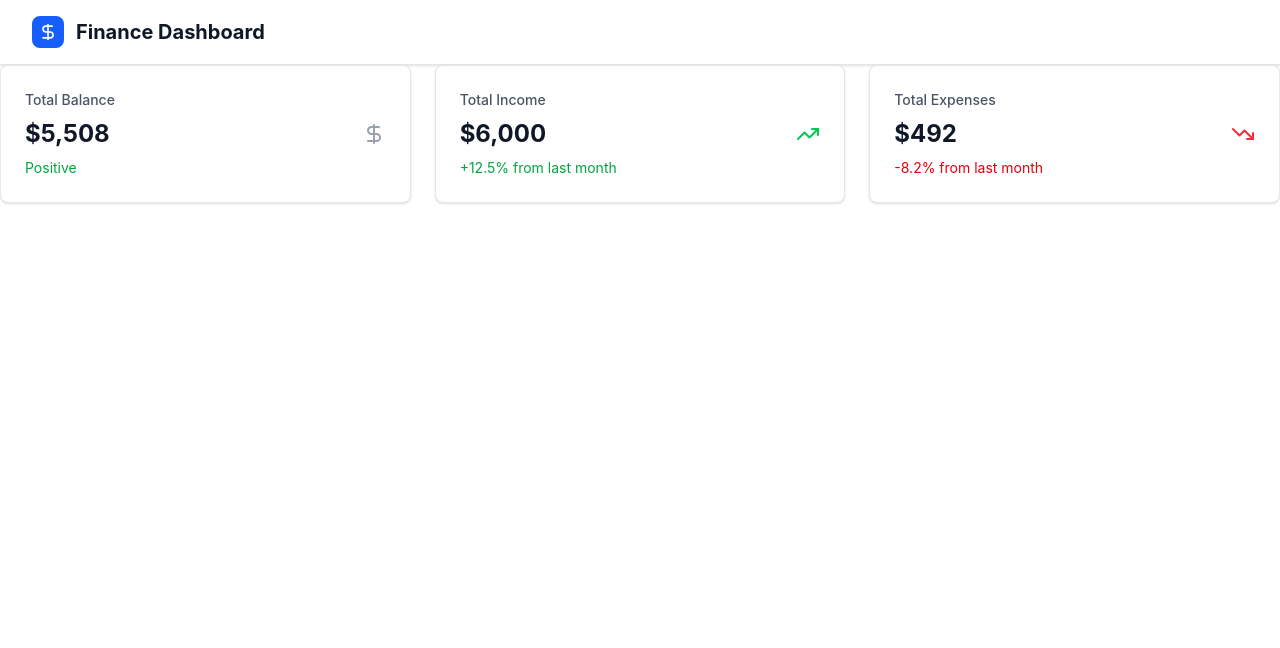
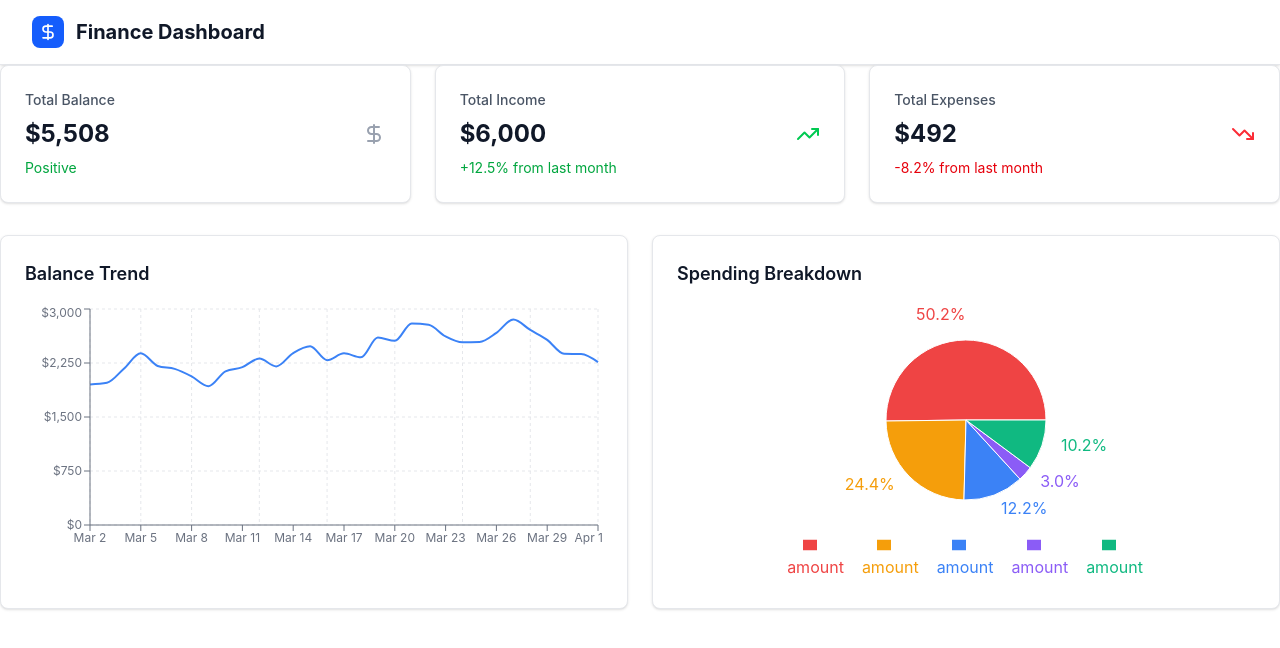
Before and after one commit to suvanshenoy/finance-dashboard-ui, a React (Vite) app: page / in a window 1280 px wide. Shown: the top 648 px of the page. Built offline with nearby package versions, Linux system fonts and the light colour scheme.

Commit message:
feat(sections): create a charts-section components to display charts feat(ui): create a balance-trend-chart and spending-chart using recharts library

```diff
--- /dev/null
+++ b/src/components/sections/charts-section.tsx
@@ -0,0 +1,10 @@
+import * as Ui from "../ui";
+
+export function ChartsSection() {
+	return (
+		<div className="grid grid-cols-1 lg:grid-cols-2 gap-6 mb-8">
+			<Ui.BalanceTrendChart />
+			<Ui.SpendingChart />
+		</div>
+	);
+}
--- a/src/components/sections/index.tsx
+++ b/src/components/sections/index.tsx
@@ -1 +1,2 @@
+export * from "./charts-section.tsx";
 export * from "./summary-cards.tsx";
--- /dev/null
+++ b/src/components/ui/balance-trend-chart.tsx
@@ -0,0 +1,65 @@
+import * as Recharts from "recharts";
+import * as Store from "../../store";
+
+export function BalanceTrendChart() {
+	const { balanceTrend } = Store.useFinanceStore();
+
+	const formatCurrency = (value: number) => {
+		return new Intl.NumberFormat("en-US", {
+			style: "currency",
+			currency: "USD",
+			minimumFractionDigits: 0,
+		}).format(value);
+	};
+
+	const formatDate = (dateStr: string) => {
+		const date = new Date(dateStr);
+		return date.toLocaleDateString("en-US", { month: "short", day: "numeric" });
+	};
+
+	return (
+		<div className="bg-white dark:bg-gray-800 rounded-lg shadow-sm border border-gray-200 dark:border-gray-700 p-6">
+			<h3 className="text-lg font-semibold text-gray-900 dark:text-white mb-4">
+				Balance Trend
+			</h3>
+			<div className="h-64">
+				<Recharts.ResponsiveContainer width="100%" height="100%">
+					<Recharts.LineChart data={balanceTrend}>
+						<Recharts.CartesianGrid strokeDasharray="3 3" stroke="#e5e7eb" />
+						<Recharts.XAxis
+							dataKey="date"
+							tickFormatter={formatDate}
+							stroke="#6b7280"
+							fontSize={12}
+						/>
+						<Recharts.YAxis
+							tickFormatter={formatCurrency}
+							stroke="#6b7280"
+							fontSize={12}
+						/>
+						<Recharts.Tooltip
+							formatter={(value: unknown) => [
+								formatCurrency(Number(value || 0)),
+								"Balance",
+							]}
+							labelFormatter={(label) => formatDate(label as string)}
+							contentStyle={{
+								backgroundColor: "rgba(255, 255, 255, 0.95)",
+								border: "1px solid #e5e7eb",
+								borderRadius: "8px",
+							}}
+						/>
+						<Recharts.Line
+							type="monotone"
+							dataKey="balance"
+							stroke="#3b82f6"
+							strokeWidth={2}
+							dot={false}
+							activeDot={{ r: 6 }}
+						/>
+					</Recharts.LineChart>
+				</Recharts.ResponsiveContainer>
+			</div>
+		</div>
+	);
+}
--- a/src/components/ui/index.tsx
+++ b/src/components/ui/index.tsx
@@ -1 +1,3 @@
+export * from "./balance-trend-chart.tsx";
+export * from "./spending-chart.tsx";
 export * from "./summary-card.tsx";
--- /dev/null
+++ b/src/components/ui/spending-chart.tsx
@@ -0,0 +1,119 @@
+import * as Recharts from "recharts";
+import * as Store from "../../store";
+
+type ChartData = {
+	category: string;
+	amount: number;
+	color: string;
+	icon: string;
+};
+
+export function SpendingChart() {
+	const { getSpendingByCategory, categories } = Store.useFinanceStore();
+	const spendingData = getSpendingByCategory();
+
+	const formatCurrency = (value: number) => {
+		return new Intl.NumberFormat("en-US", {
+			style: "currency",
+			currency: "USD",
+			minimumFractionDigits: 0,
+		}).format(value);
+	};
+
+	const chartData: ChartData[] = spendingData.map((item) => {
+		const category = categories.find((c) => c.name === item.category);
+		return {
+			...item,
+			color: category?.color || "#6b7280",
+			icon: category?.icon || "📊",
+		};
+	});
+
+	const CustomTooltip = ({
+		active,
+		payload,
+	}: {
+		active?: boolean;
+		payload?: Array<{
+			payload: ChartData;
+		}>;
+	}) => {
+		if (active && payload?.length) {
+			const data = payload[0].payload;
+			return (
+				<div className="bg-white dark:bg-gray-800 p-3 rounded-lg shadow-lg border border-gray-200 dark:border-gray-700">
+					<div className="flex items-center gap-2">
+						<span className="text-lg">{data.icon}</span>
+						<span className="font-medium text-gray-900 dark:text-white">
+							{data.category}
+						</span>
+					</div>
+					<p className="text-sm text-gray-600 dark:text-gray-400 mt-1">
+						{formatCurrency(data.amount)}
+					</p>
+				</div>
+			);
+		}
+		return null;
+	};
+
+	const renderCustomLabel = (props: ChartData) => {
+		const { amount } = props;
+		const total = chartData.reduce((sum, item) => sum + item.amount, 0);
+		const percentage = ((amount / total) * 100).toFixed(1);
+		return `${percentage}%`;
+	};
+
+	if (spendingData.length === 0) {
+		return (
+			<div className="bg-white dark:bg-gray-800 rounded-lg shadow-sm border border-gray-200 dark:border-gray-700 p-6">
+				<h3 className="text-lg font-semibold text-gray-900 dark:text-white mb-4">
+					Spending Breakdown
+				</h3>
+				<div className="flex items-center justify-center h-64 text-gray-500 dark:text-gray-400">
+					No expense data available
+				</div>
+			</div>
+		);
+	}
+
+	return (
+		<div className="bg-white dark:bg-gray-800 rounded-lg shadow-sm border border-gray-200 dark:border-gray-700 p-6">
+			<h3 className="text-lg font-semibold text-gray-900 dark:text-white mb-4">
+				Spending Breakdown
+			</h3>
+			<div className="h-70">
+				<Recharts.ResponsiveContainer width="100%" height="100%">
+					<Recharts.PieChart>
+						<Recharts.Pie
+							data={chartData}
+							cx="50%"
+							cy="50%"
+							labelLine={false}
+							label={renderCustomLabel}
+							outerRadius={80}
+							fill="#8884d8"
+							dataKey="amount"
+						>
+							{chartData.map((entry, index) => (
+								<Recharts.Cell key={`cell-${index}`} fill={entry.color} />
+							))}
+						</Recharts.Pie>
+						<Recharts.Tooltip content={<CustomTooltip />} />
+						<Recharts.Legend
+							formatter={(value: string) => {
+								const item = chartData.find((d) => d.category === value);
+								return (
+									<span className="flex items-center gap-2">
+										<span>{item?.icon}</span>
+										<span>{value}</span>
+									</span>
+								);
+							}}
+						/>
+					</Recharts.PieChart>
+				</Recharts.ResponsiveContainer>
+			</div>
+		</div>
+	);
+}
--- a/src/pages/dashboard.tsx
+++ b/src/pages/dashboard.tsx
@@ -7,6 +7,7 @@ export function Dashboard() {
 			<Layouts.Header />
 			<div>
 				<Sections.SummaryCards />
+				<Sections.ChartsSection />
 			</div>
 		</>
 	);
```
